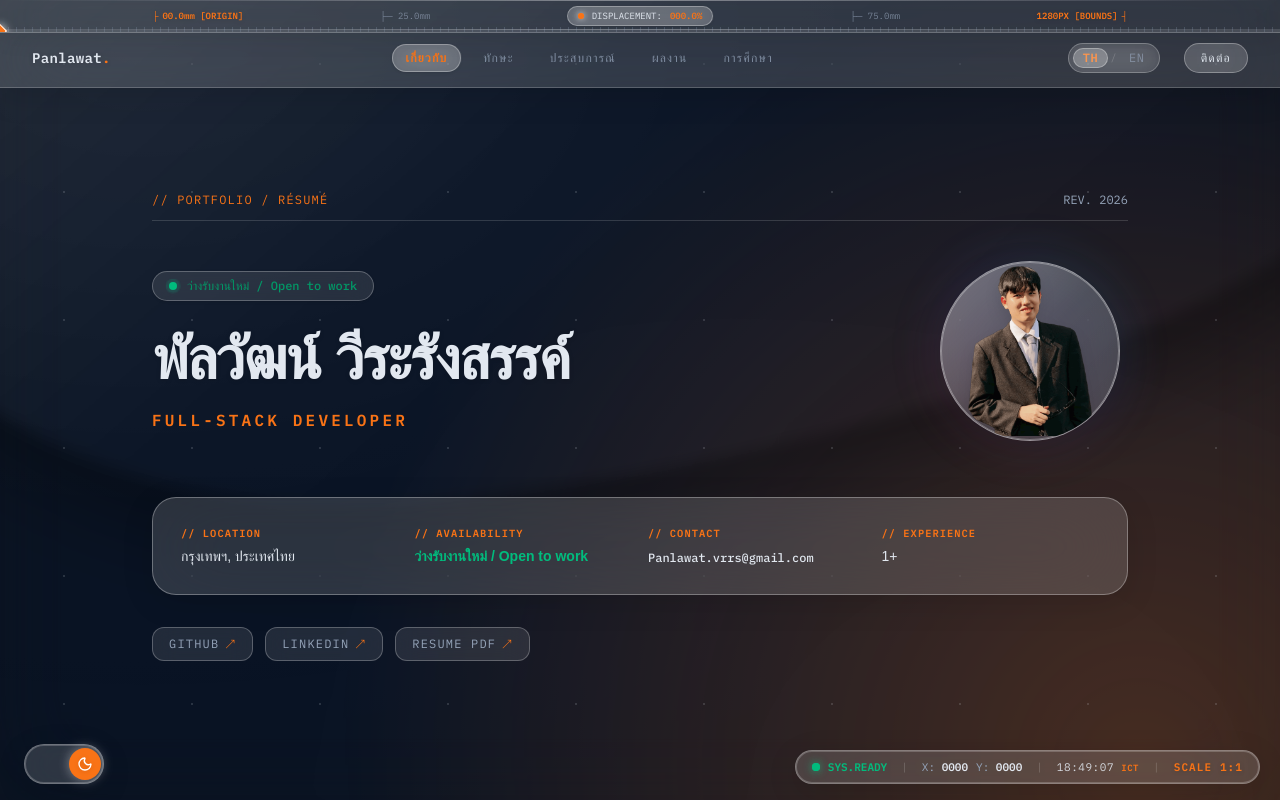
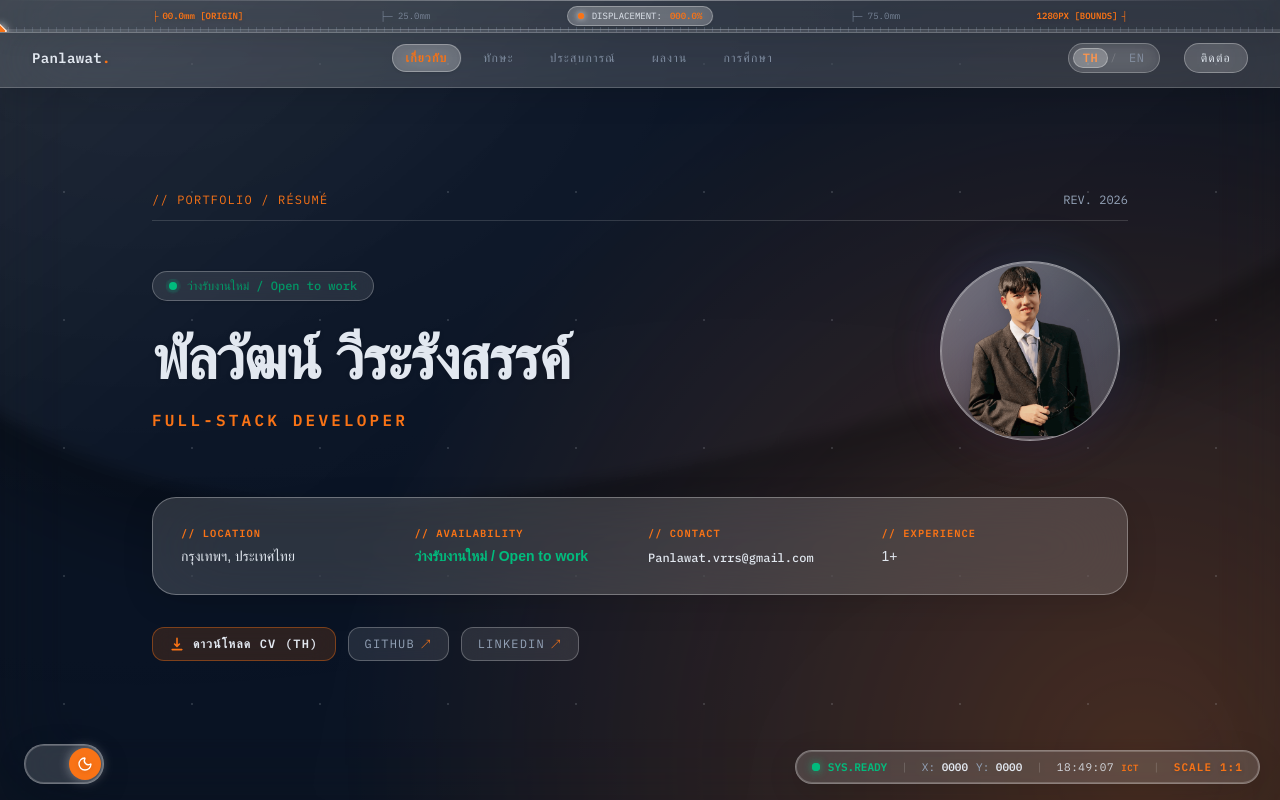
Before and after one commit to PanlawatVRRS/My-resume-Website, a Next.js app: page / in a window 1280 px wide. Shown: the top 800 px of the page. Built offline with nearby package versions, Linux system fonts and the light colour scheme; a web font is replaced by a local one.

Commit message:
update resume content

```diff
--- a/components/Hero.tsx
+++ b/components/Hero.tsx
@@ -5,6 +5,7 @@ import { profile } from "@/data/resume";
 import { useLanguage } from "@/context/LanguageContext";
 import Image from "next/image";
 import { motion, useMotionValue, useSpring, useTransform } from "framer-motion";
+import { HiDownload } from "react-icons/hi";
 
 export default function Hero() {
   const { lang } = useLanguage();
@@ -34,6 +35,20 @@ export default function Hero() {
   const handleMouseLeave = () => {
     x.set(0);
     y.set(0);
+  };
+
+  // Configuration ปุ่ม CV PDF แยกตามภาษา
+  const cvConfig = {
+    th: {
+      label: "ดาวน์โหลด CV (TH)",
+      href: "/CV/พัลวัฒน์-วีระรังสรรค์-CV.pdf",
+      fileName: "พัลวัฒน์-วีระรังสรรค์-CV.pdf",
+    },
+    en: {
+      label: "Download CV (EN)",
+      href: "/CV/Panlawat-Veerarangsan-CV.pdf",
+      fileName: "Panlawat-Veerarangsan-CV.pdf",
+    },
   };
 
   return (
@@ -89,7 +104,7 @@ export default function Hero() {
             }}
             className="relative cursor-pointer group flex items-center justify-center p-2"
           >
-            {/* Subtle RGB Ambient Glow Effect (ปรับขยายแสงเวลา Hover ให้กว้างขึ้น) */}
+            {/* Subtle RGB Ambient Glow Effect */}
             <div className="absolute inset-0 rounded-full bg-gradient-to-tr from-rose-500/20 via-indigo-500/20 to-cyan-400/20 blur-xl opacity-60 group-hover:opacity-100 group-hover:scale-125 transition-all duration-700 pointer-events-none" />
 
             {/* Circular Liquid Glass Frame (~180px) */}
@@ -128,11 +143,24 @@ export default function Hero() {
         <TitleCell label="Experience" value="1+" />
       </div>
 
-      {/* Social Links Glass Pills */}
+      {/* Social Links Glass Pills + Dynamic CV Download Button */}
       <div
-        className="reveal mt-8 flex flex-wrap gap-3 font-mono text-xs uppercase tracking-widest"
+        className="reveal mt-8 flex flex-wrap items-center gap-3 font-mono text-xs uppercase tracking-widest"
         style={{ animationDelay: "0.3s" }}
       >
+        {/* ปุ่มดาวน์โหลด CV แยกตามภาษา */}
+        <a
+          href={cvConfig[lang]?.href || cvConfig.en.href}
+          download={cvConfig[lang]?.fileName || cvConfig.en.fileName}
+          target="_blank"
+          rel="noopener noreferrer"
+          className="group/cv relative inline-flex items-center gap-2 overflow-hidden rounded-xl border border-accent/40 bg-accent/15 dark:bg-accent/20 backdrop-blur-md px-4 py-2 text-ink transition-all duration-300 hover:border-accent hover:bg-accent hover:text-slate-900 hover:shadow-lg hover:shadow-accent/25 hover:-translate-y-0.5"
+        >
+          <HiDownload className="h-4 w-4 transition-transform group-hover/cv:-translate-y-0.5 text-accent group-hover/cv:text-slate-900" />
+          <span className="font-semibold">{cvConfig[lang]?.label || cvConfig.en.label}</span>
+        </a>
+
+        {/* ลิงก์ Social Media */}
         {profile.socials.map((s) => (
           <a
             key={s.label}
--- a/data/resume.ts
+++ b/data/resume.ts
@@ -27,7 +27,6 @@ export const profile = {
   socials: [
     { label: "GitHub", href: "https://github.com/PanlawatVRRS" },
     { label: "LinkedIn", href: "https://www.linkedin.com/in/panlawat-veerarangsan-pan" },
-    { label: "Resume PDF", href: "/resume.pdf" },
   ],
   availability: {
     th: "ว่างรับงานใหม่ / Open to work",
@@ -126,45 +125,6 @@ export const experience = [
   },
 ];
 
-export const projects = [
-  {
-    name: {
-      th: "ระบบจัดการคลังสินค้าออนไลน์",
-      en: "Online Warehouse Management System",
-    },
-    description: {
-      th: "เว็บแอปสำหรับติดตามสต๊อกสินค้าแบบเรียลไทม์ พร้อมแดชบอร์ดวิเคราะห์ยอดขาย ใช้ Next.js, PostgreSQL และ WebSocket",
-      en: "Real-time inventory tracking web app with sales analytics dashboard built with Next.js, PostgreSQL, and WebSocket.",
-    },
-    tags: ["Next.js", "PostgreSQL", "WebSocket"],
-    href: "https://github.com/yourname/project-one",
-  },
-  {
-    name: {
-      th: "แอปพลิเคชันจองคิวร้านอาหาร",
-      en: "Restaurant Queue Booking App",
-    },
-    description: {
-      th: "ระบบจองโต๊ะและจัดคิวสำหรับร้านอาหาร รองรับการแจ้งเตือนผ่าน LINE Notify",
-      en: "Table reservation and queue management system with LINE Notify integration.",
-    },
-    tags: ["React Native", "Node.js", "Redis"],
-    href: "https://github.com/yourname/project-two",
-  },
-  {
-    name: {
-      th: "Design System ภายในทีม",
-      en: "Internal Design System",
-    },
-    description: {
-      th: "ไลบรารีคอมโพเนนต์ UI ที่ใช้ร่วมกันในทุกโปรเจกต์ของทีม ลดเวลาพัฒนา UI ใหม่ลงกว่าครึ่ง",
-      en: "Shared UI component library used across all team projects, cutting new UI development time in half.",
-    },
-    tags: ["React", "Storybook", "TypeScript"],
-    href: "https://github.com/yourname/project-three",
-  },
-];
-
 export const education = [
   {
     school: {
```
Also changed, not shown: 2 other files (tests, documents, lock files or other folders).
